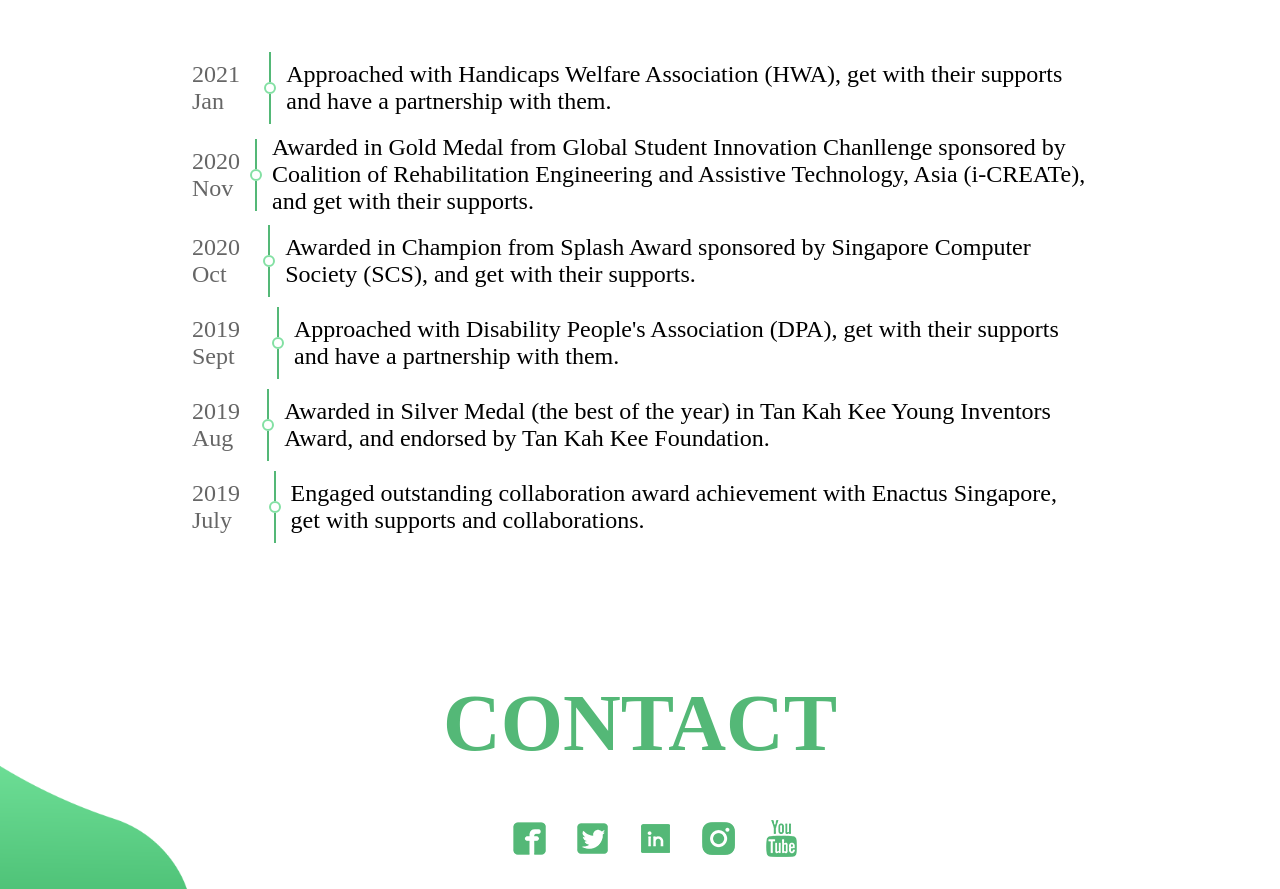
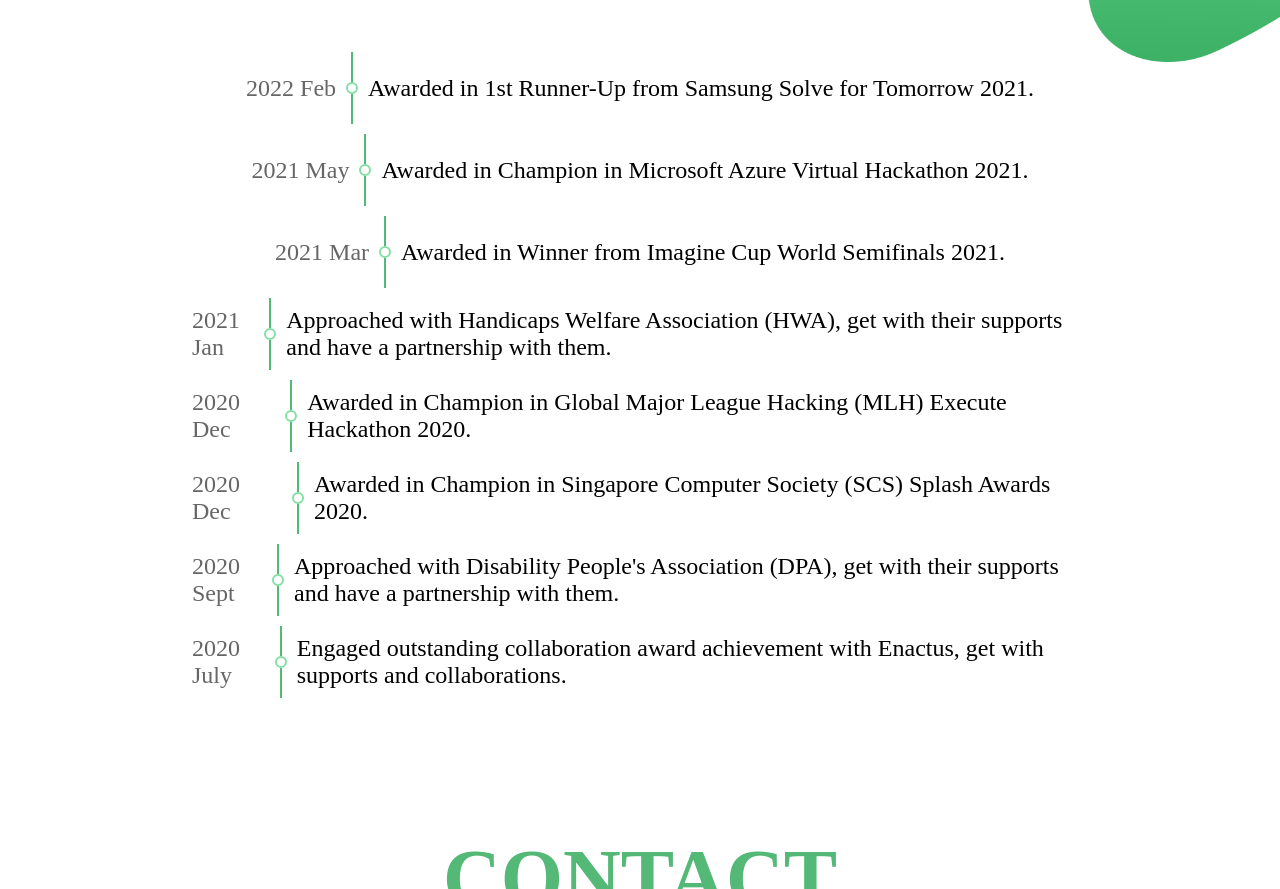
Before and after one commit to HolmesJJ/Phychant, a plain HTML site: page index.html in a window 1280 px wide. Shown: the part 9654-10543 px from the top of the page. Drawn offline with Linux system fonts and the light colour scheme; a web font is replaced by a local one.

Commit message:
Update Phychant 2022

```diff
--- a/index.html
+++ b/index.html
@@ -410,6 +410,42 @@
             <h1>NEWS</h1>
             <ul>
                 <li>
+                    <a>2022 Feb</a>
+                    <span>
+                    <span class="rectangle"></span>
+                    <span class="circular"></span>
+                    <span class="rectangle"></span>
+                    </span>
+                    <p>
+                        <span></span>
+                        <span>Awarded in 1st Runner-Up from Samsung Solve for Tomorrow 2021.</span>
+                    </p>
+                </li>
+                <li>
+                    <a>2021 May</a>
+                    <span>
+                    <span class="rectangle"></span>
+                    <span class="circular"></span>
+                    <span class="rectangle"></span>
+                    </span>
+                    <p>
+                        <span></span>
+                        <span>Awarded in Champion in Microsoft Azure Virtual Hackathon 2021.</span>
+                    </p>
+                </li>
+                <li>
+                    <a>2021 Mar</a>
+                    <span>
+                    <span class="rectangle"></span>
+                    <span class="circular"></span>
+                    <span class="rectangle"></span>
+                    </span>
+                    <p>
+                        <span></span>
+                        <span>Awarded in Winner from Imagine Cup World Semifinals 2021.</span>
+                    </p>
+                </li>
+                <li>
                     <a>2021 Jan</a>
                     <span>
                     <span class="rectangle"></span>
@@ -422,7 +458,7 @@
                     </p>
                 </li>
                 <li>
-                    <a>2020 Nov</a>
+                    <a>2020 Dec</a>
                     <span>
                     <span class="rectangle"></span>
                     <span class="circular"></span>
@@ -430,11 +466,11 @@
                     </span>
                     <p>
                         <span></span>
-                        <span>Awarded in Gold Medal from Global Student Innovation Chanllenge sponsored by Coalition of Rehabilitation Engineering and Assistive Technology, Asia (i-CREATe), and get with their supports.</span>
+                        <span>Awarded in Champion in Global Major League Hacking (MLH) Execute Hackathon 2020.</span>
                     </p>
                 </li>
                 <li>
-                    <a>2020 Oct</a>
+                    <a>2020 Dec</a>
                     <span>
                     <span class="rectangle"></span>
                     <span class="circular"></span>
@@ -442,11 +478,11 @@
                     </span>
                     <p>
                         <span></span>
-                        <span>Awarded in Champion from Splash Award sponsored by Singapore Computer Society (SCS), and get with their supports.</span>
+                        <span>Awarded in Champion in Singapore Computer Society (SCS) Splash Awards 2020.</span>
                     </p>
                 </li>
                 <li>
-                    <a>2019 Sept</a>
+                    <a>2020 Sept</a>
                     <span>
                     <span class="rectangle"></span>
                     <span class="circular"></span>
@@ -458,7 +494,7 @@
                     </p>
                 </li>
                 <li>
-                    <a>2019 Aug</a>
+                    <a>2020 July</a>
                     <span>
                     <span class="rectangle"></span>
                     <span class="circular"></span>
@@ -466,19 +502,7 @@
                     </span>
                     <p>
                         <span></span>
-                        <span>Awarded in Silver Medal (the best of the year) in Tan Kah Kee Young Inventors Award, and endorsed by Tan Kah Kee Foundation.</span>
-                    </p>
-                </li>
-                <li>
-                    <a>2019 July</a>
-                    <span>
-                    <span class="rectangle"></span>
-                    <span class="circular"></span>
-                    <span class="rectangle"></span>
-                    </span>
-                    <p>
-                        <span></span>
-                        <span>Engaged outstanding collaboration award achievement with Enactus Singapore, get with supports and collaborations.</span>
+                        <span>Engaged outstanding collaboration award achievement with Enactus, get with supports and collaborations.</span>
                     </p>
                 </li>
             </ul>
```
